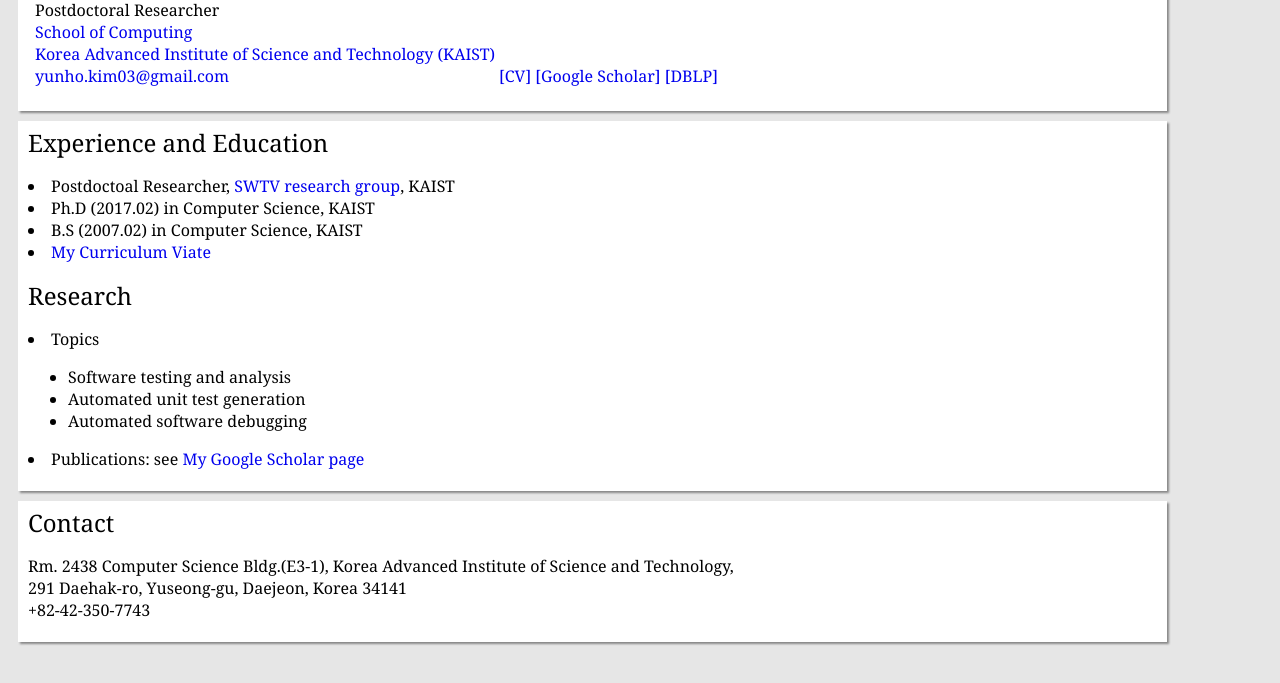
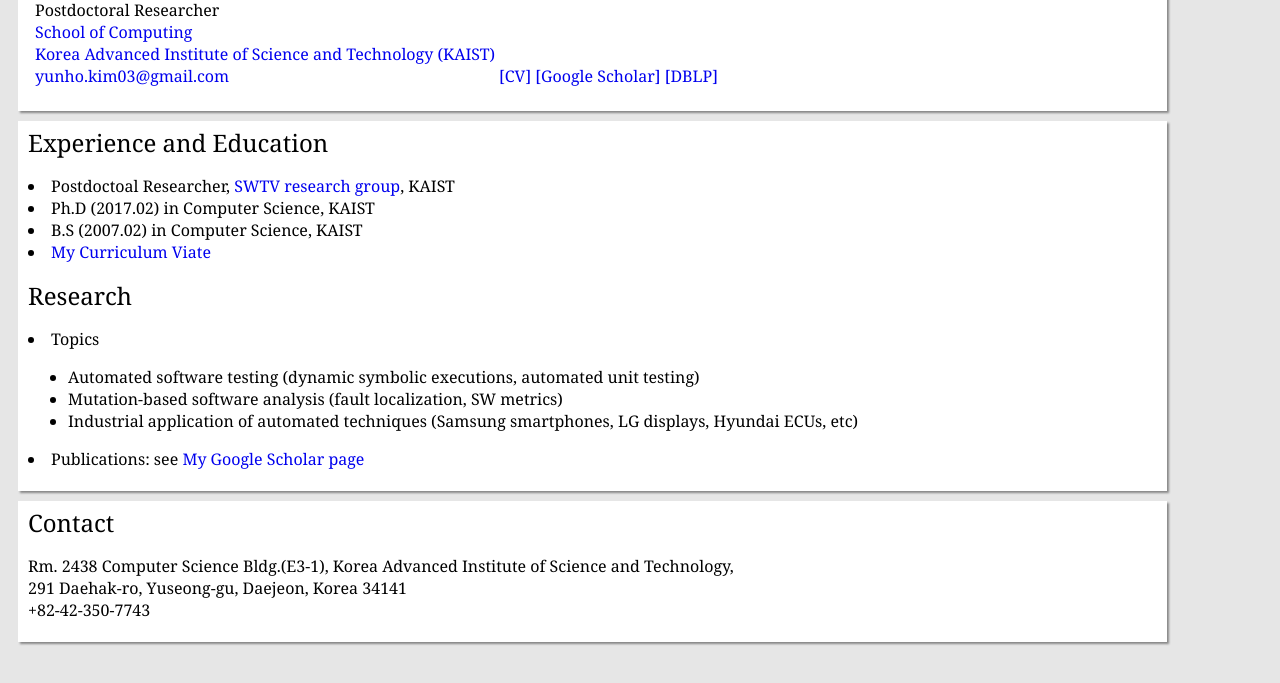
Before and after one commit to yunho-kim/yunho-kim.github.io, a plain HTML site: page index.html in a window 1280 px wide. Shown: the part 99-782 px from the top of the page. Drawn offline with Linux system fonts and the light colour scheme.

Commit message:
Update topics

```diff
--- a/index.html
+++ b/index.html
@@ -99,9 +99,9 @@
 <font size="5"> Research </font> <br>
 <li> Topics
 	<ul>
-	<li> Software testing and analysis </li>
-	<li> Automated unit test generation </li>
-	<li> Automated software debugging </li>
+	<li> Automated software testing (dynamic symbolic executions, automated unit testing) </li>
+	<li> Mutation-based software analysis (fault localization, SW metrics) </li>
+	<li> Industrial application of automated techniques (Samsung smartphones, LG displays, Hyundai ECUs, etc) </li>
 	</ul>
 </li>
 <li> Publications: see <a href="https://scholar.google.co.kr/citations?user=kkT03G0AAAAJ"> My Google Scholar page </a>
```
